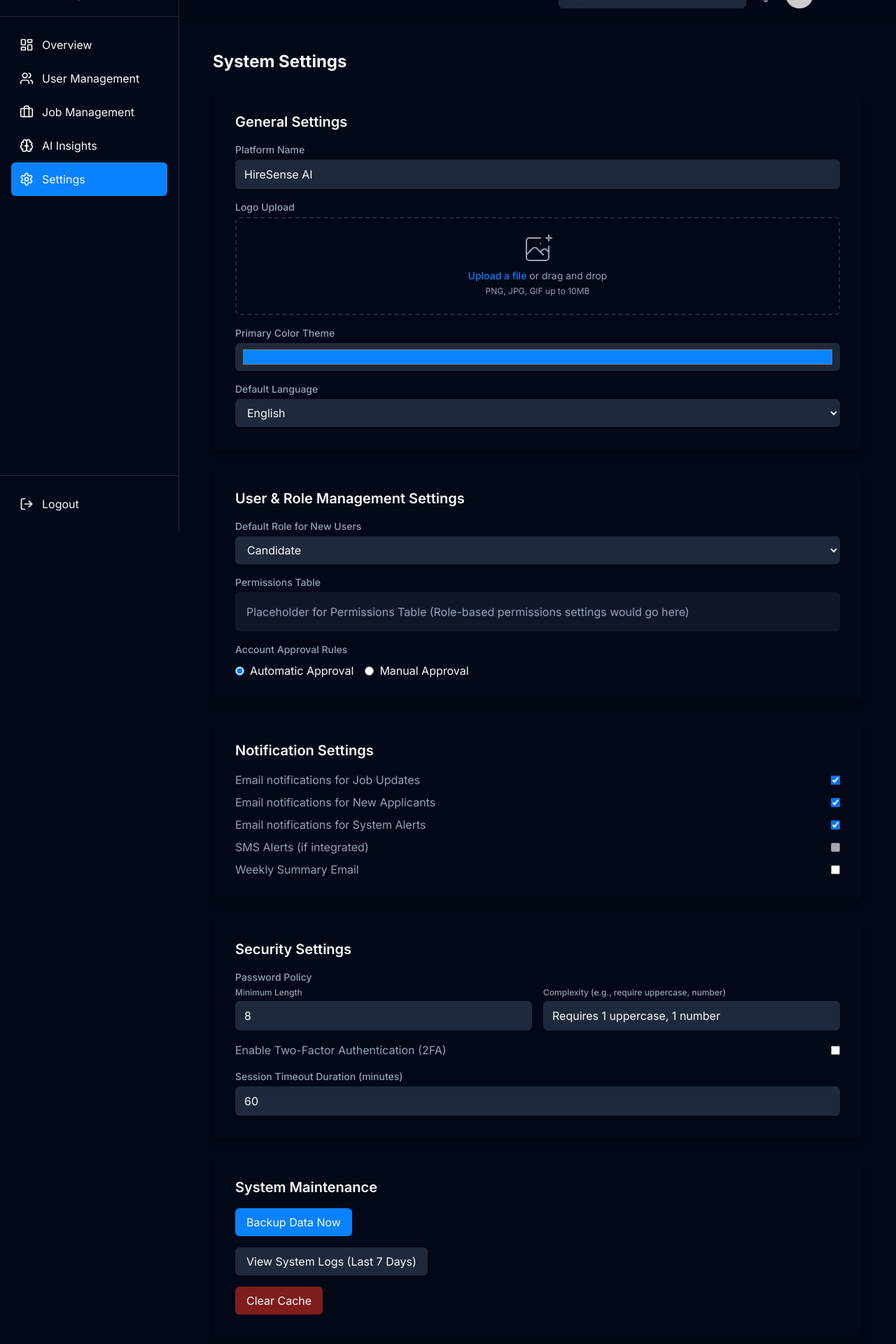
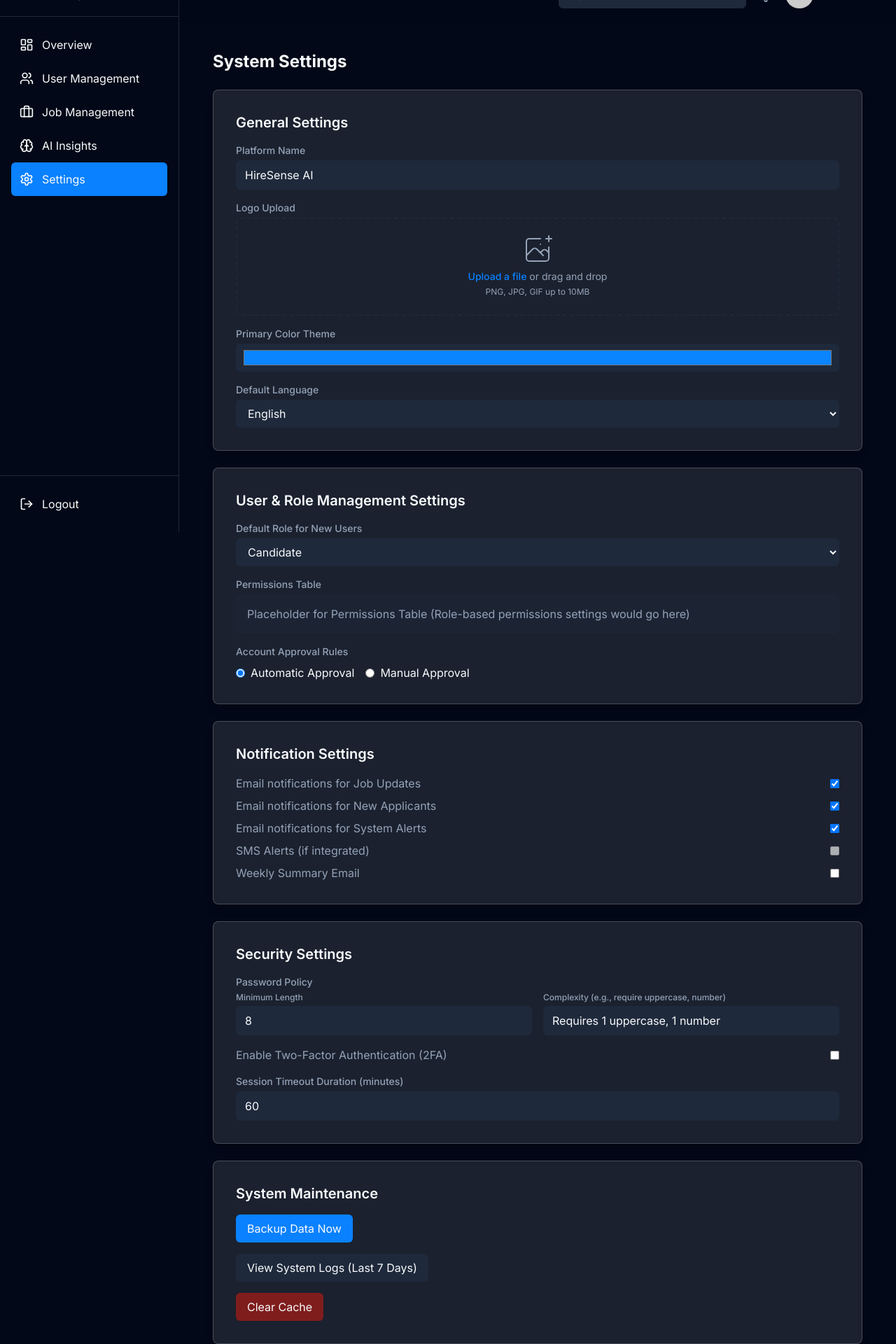
Before and after one commit to yashdesai023/HireSense-AI, a Next.js app: page /admin/settings in a window 1280 px wide. Shown: the part 40-1960 px from the top of the page at 70% size. Built offline with nearby package versions, Linux system fonts and the light colour scheme.

Commit message:
all cards are make like blury and transperent white edge line

```diff
--- a/src/components/dashboard/admin/JobManagement.jsx
+++ b/src/components/dashboard/admin/JobManagement.jsx
@@ -49,7 +49,7 @@ const JobManagement = () => {
       </div>
 
       {/* Job List Table */}
-      <div className="w-full p-8 rounded-lg shadow-lg bg-card text-card-foreground overflow-hidden mb-6">
+      <div className="w-full p-8 rounded-lg shadow-lg bg-white/10 backdrop-blur-sm border border-white/20 text-card-foreground overflow-hidden mb-6">
         <table className="min-w-full divide-y divide-border">
           <thead className="bg-muted/50">
             <tr>
@@ -73,7 +73,7 @@ const JobManagement = () => {
               </th>
             </tr>
           </thead>
-          <tbody className="bg-card divide-y divide-border">
+          <tbody className="bg-transparent divide-y divide-border">
             {jobs.map((job, index) => (
               <tr key={index} className="hover:bg-muted/50">
                 <td className="px-6 py-4 whitespace-nowrap text-sm font-medium text-foreground">
--- a/src/components/dashboard/admin/Settings.jsx
+++ b/src/components/dashboard/admin/Settings.jsx
@@ -9,7 +9,7 @@ const Settings = () => {
       <h1 className="text-2xl font-bold mb-6 text-foreground">System Settings</h1>
 
       {/* General Settings */}
-      <div className="w-full p-8 rounded-lg shadow-lg bg-card text-card-foreground mb-6">
+      <div className="w-full p-8 rounded-lg shadow-lg bg-white/10 backdrop-blur-sm border border-white/20 text-card-foreground mb-6">
         <h2 className="text-xl font-semibold mb-4 text-foreground">General Settings</h2>
         <div className="space-y-4">
           <div>
@@ -29,7 +29,7 @@ const Settings = () => {
                   <path d="M28 8H12a4 4 0 00-4 4v20m32-12v8m0 0v8a4 4 0 01-4 4H12a4 4 0 01-4-4v-4m32-4l-3.172-3.172a4 4 0 00-5.656 0L28 28M8 32l9.172-9.172a4 4 0 015.656 0L28 28m0 0l4 4m4-24h8m-4-4v8m-12 4h.02" strokeWidth="2" strokeLinecap="round" strokeLinejoin="round" />
                 </svg>
                 <div className="flex text-sm text-muted-foreground">
-                  <label htmlFor="file-upload" className="relative cursor-pointer bg-card rounded-md font-medium text-primary hover:text-primary/80 focus-within:outline-none focus-within:ring-2 focus-within:ring-offset-2 focus-within:ring-primary">
+                  <label htmlFor="file-upload" className="relative cursor-pointer bg-transparent rounded-md font-medium text-primary hover:text-primary/80 focus-within:outline-none focus-within:ring-2 focus-within:ring-offset-2 focus-within:ring-primary">
                     <span>Upload a file</span>
                     <input id="file-upload" name="file-upload" type="file" className="sr-only" />
                   </label>
@@ -59,7 +59,7 @@ const Settings = () => {
       </div>
 
       {/* User & Role Management Settings */}
-      <div className="w-full p-8 rounded-lg shadow-lg bg-card text-card-foreground mb-6">
+      <div className="w-full p-8 rounded-lg shadow-lg bg-white/10 backdrop-blur-sm border border-white/20 text-card-foreground mb-6">
         <h2 className="text-xl font-semibold mb-4 text-foreground">User & Role Management Settings</h2>
         <div className="space-y-4">
           <div>
@@ -96,7 +96,7 @@ const Settings = () => {
       </div>
 
       {/* Notification Settings */}
-      <div className="w-full p-8 rounded-lg shadow-lg bg-card text-card-foreground mb-6">
+      <div className="w-full p-8 rounded-lg shadow-lg bg-white/10 backdrop-blur-sm border border-white/20 text-card-foreground mb-6">
         <h2 className="text-xl font-semibold mb-4 text-foreground">Notification Settings</h2>
         <div className="space-y-2">
           <div className="flex items-center justify-between">
@@ -123,7 +123,7 @@ const Settings = () => {
       </div>
 
       {/* Security Settings */}
-      <div className="w-full p-8 rounded-lg shadow-lg bg-card text-card-foreground mb-6">
+      <div className="w-full p-8 rounded-lg shadow-lg bg-white/10 backdrop-blur-sm border border-white/20 text-card-foreground mb-6">
         <h2 className="text-xl font-semibold mb-4 text-foreground">Security Settings</h2>
         <div className="space-y-4">
           <div>
@@ -167,7 +167,7 @@ const Settings = () => {
       </div>
 
       {/* System Maintenance */}
-      <div className="w-full p-8 rounded-lg shadow-lg bg-card text-card-foreground">
+      <div className="w-full p-8 rounded-lg shadow-lg bg-white/10 backdrop-blur-sm border border-white/20 text-card-foreground">
         <h2 className="text-xl font-semibold mb-4 text-foreground">System Maintenance</h2>
         <div className="space-y-4">
           <div>
--- a/src/components/dashboard/admin/UserManagement.jsx
+++ b/src/components/dashboard/admin/UserManagement.jsx
@@ -45,7 +45,7 @@ const UserManagement = () => {
       </div>
 
       {/* Filter Bar */}
-      <div className="w-full p-8 rounded-lg shadow-lg bg-card text-card-foreground mb-6 flex flex-wrap items-center gap-4">
+      <div className="w-full p-8 rounded-lg shadow-lg bg-white/10 backdrop-blur-sm border border-white/20 text-card-foreground mb-6 flex flex-wrap items-center gap-4">
         <select className="border rounded-md p-2 bg-input text-foreground">
           <option value="All">Filter by Role (All)</option>
           <option value="Admin">Admin</option>
@@ -63,7 +63,7 @@ const UserManagement = () => {
       </div>
 
       {/* Bulk Actions Panel */}
-      <div className="w-full p-4 rounded-lg shadow-lg bg-card text-card-foreground mb-6 flex items-center gap-4">
+      <div className="w-full p-4 rounded-lg shadow-lg bg-white/10 backdrop-blur-sm border border-white/20 text-card-foreground mb-6 flex items-center gap-4">
         <input type="checkbox" className="form-checkbox" />
         <span>Select All</span>
         <button className="bg-green-500 text-white px-3 py-1 rounded-md text-sm hover:bg-green-600">
@@ -78,7 +78,7 @@ const UserManagement = () => {
       </div>
 
       {/* User Table */}
-      <div className="w-full rounded-lg shadow-lg bg-card text-card-foreground overflow-x-auto">
+      <div className="w-full rounded-lg shadow-lg bg-white/10 backdrop-blur-sm border border-white/20 text-card-foreground overflow-x-auto">
         <table className="min-w-full divide-y divide-border">
           <thead className="bg-muted/50">
             <tr>
@@ -91,7 +91,7 @@ const UserManagement = () => {
               <th className="px-6 py-3 text-left text-xs font-medium text-muted-foreground uppercase tracking-wider">Actions</th>
             </tr>
           </thead>
-          <tbody className="divide-y divide-border">
+          <tbody className="divide-y divide-border bg-transparent">
             {dummyUsers.map((user) => (
               <tr key={user.id} className="hover:bg-muted/50">
                 <td className="px-6 py-4 whitespace-nowrap"><input type="checkbox" className="form-checkbox" /></td>
--- a/src/components/dashboard/admin/overview/AIInsightsPanel.jsx
+++ b/src/components/dashboard/admin/overview/AIInsightsPanel.jsx
@@ -28,7 +28,7 @@ const insights = [
 const AIInsightsPanel = () => {
   // Purpose: Displays AI-related insights and alerts on the dashboard overview.
   return (
-    <div className="w-full p-8 rounded-lg shadow-lg bg-card text-card-foreground">
+    <div className="w-full p-8 rounded-lg shadow-lg bg-white/10 backdrop-blur-sm border border-white/20">
       <h2 className="text-xl font-bold mb-4 text-foreground">AI Insights & Suggestions</h2>
       <div className="space-y-4">
         {insights.map((insight) => (
--- a/src/components/dashboard/admin/overview/ChartSection.jsx
+++ b/src/components/dashboard/admin/overview/ChartSection.jsx
@@ -31,7 +31,7 @@ const aiMatchSuccessData = [
 
 const ChartSection = () => {
   return (
-    <div className="bg-card p-6 rounded-lg shadow-lg">
+    <div className="p-6 rounded-lg shadow-lg bg-white/10 backdrop-blur-sm border border-white/20">
       <h2 className="text-xl font-bold text-card-foreground mb-4">Platform Analytics</h2>
 
       <div className="mb-6" style={{ height: '300px' }}>
--- a/src/components/dashboard/admin/overview/RecentActivityTable.jsx
+++ b/src/components/dashboard/admin/overview/RecentActivityTable.jsx
@@ -25,7 +25,7 @@ const RecentActivityTable = () => {
   };
 
   return (
-    <div className="w-full p-8 rounded-lg shadow-lg bg-card text-card-foreground">
+    <div className="w-full p-8 rounded-lg shadow-lg bg-white/10 backdrop-blur-sm border border-white/20">
       <h2 className="text-xl font-bold mb-4">Recent Activity</h2>
       <div className="overflow-x-auto">
         <table className="min-w-full divide-y divide-border">
--- a/src/components/dashboard/admin/overview/StatsCard.jsx
+++ b/src/components/dashboard/admin/overview/StatsCard.jsx
@@ -5,7 +5,7 @@ import React from 'react';
 const StatsCard = ({ title, value, icon, changeValue, changeType }) => {
   // Purpose: Component for displaying key metrics.
   return (
-    <div className="p-6 bg-card rounded-lg shadow-md text-card-foreground transform transition duration-300 hover:scale-105 hover:shadow-lg">
+    <div className="p-6 rounded-lg shadow-lg bg-white/10 backdrop-blur-sm border border-white/20 transform transition duration-300 hover:scale-105 hover:shadow-xl">
       <div className="flex items-center justify-between mb-4">
         <div className="text-lg font-semibold text-muted-foreground">{title}</div>
         <div className="text-primary">
```
